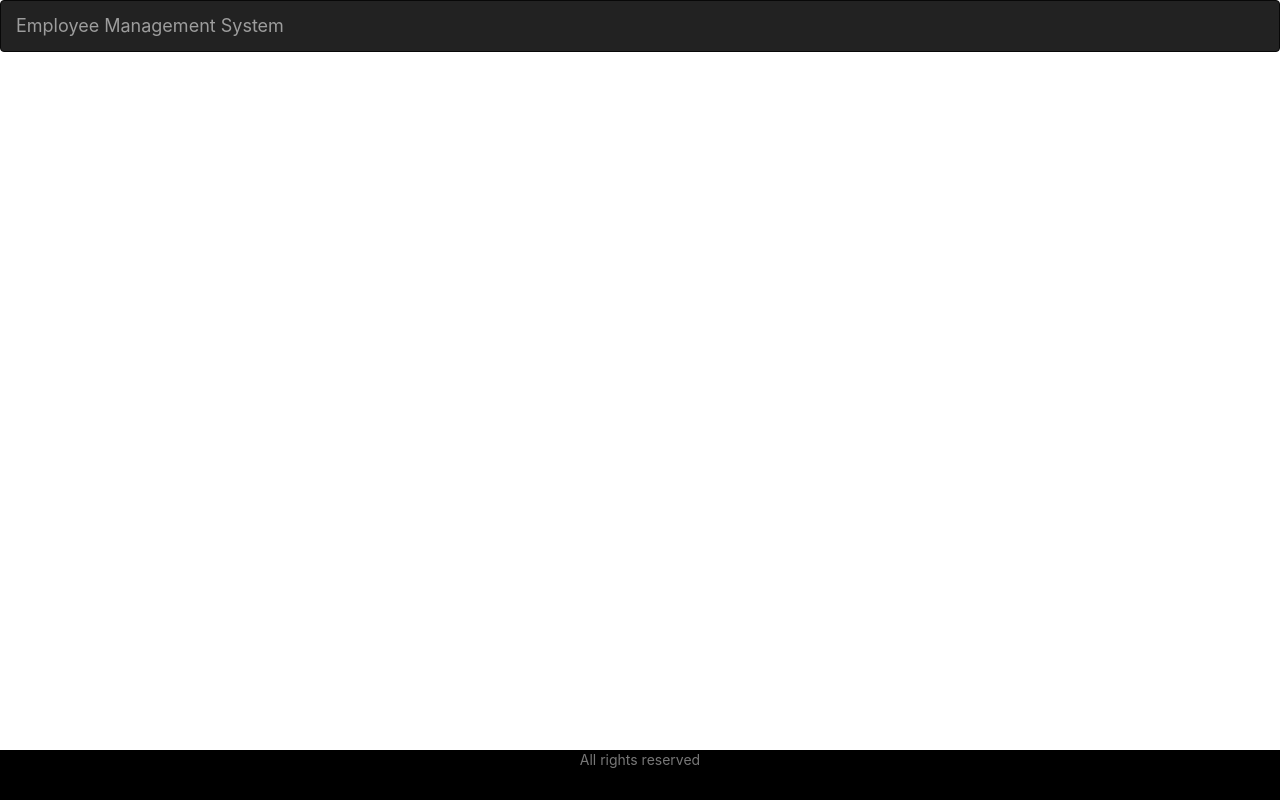
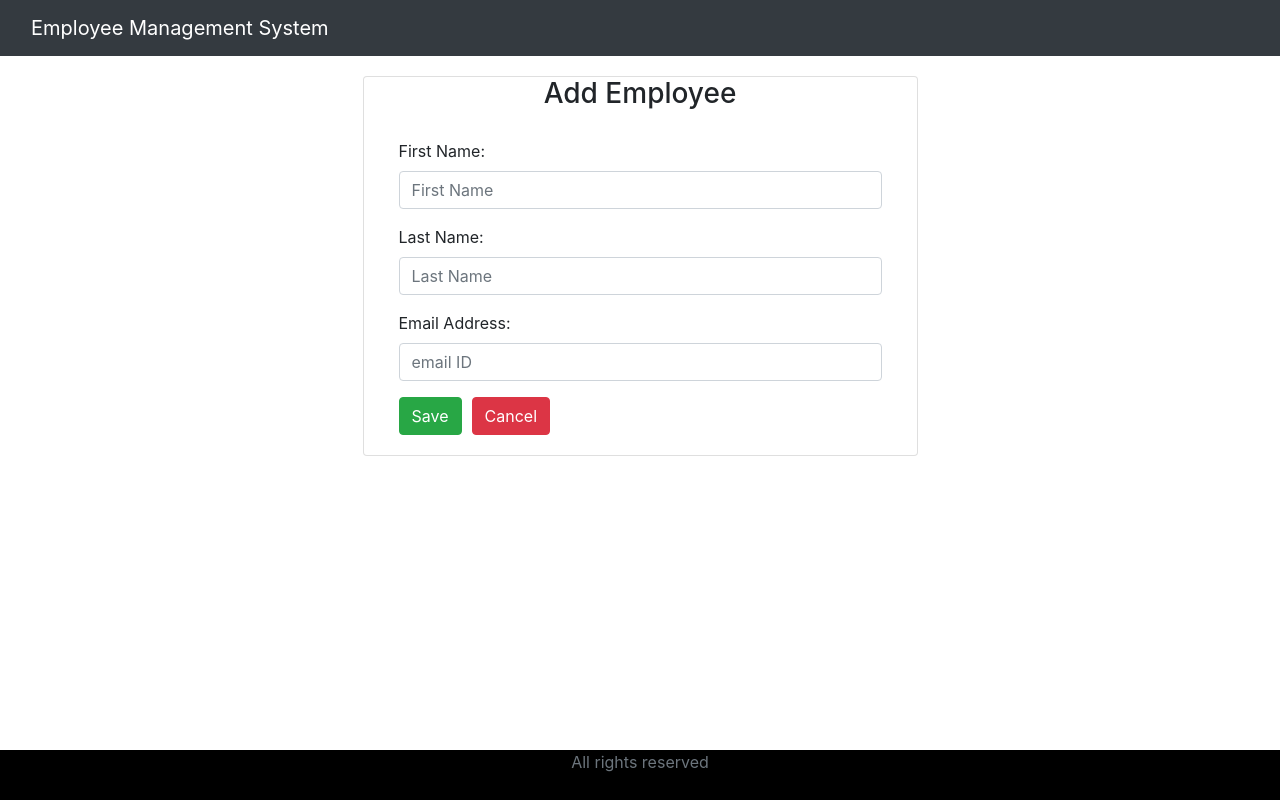
Before and after one commit to supragya27/Employee-Management-System, a React (Create React App) app in the folder frontend/employee-management-system/: page /add-employee in a window 1280 px wide. Built offline with nearby package versions, Linux system fonts and the light colour scheme.

Commit message:
create employee update

```diff
--- a/frontend/employee-management-system/public/index.html
+++ b/frontend/employee-management-system/public/index.html
@@ -24,7 +24,7 @@
       work correctly both with client-side routing and a non-root public URL.
       Learn how to configure a non-root public URL by running `npm run build`.
     -->
-    <link rel="stylesheet" href="https://maxcdn.bootstrapcdn.com/bootstrap/3.3.7/css/bootstrap.min.css" integrity="sha384-BVYiiSIFeK1dGmJRAkycuHAHRg32OmUcww7on3RYdg4Va+PmSTsz/K68vbdEjh4u" crossorigin="anonymous">
+    <link rel="stylesheet" href="https://maxcdn.bootstrapcdn.com/bootstrap/4.0.0/css/bootstrap.min.css" integrity="sha384-Gn5384xqQ1aoWXA+058RXPxPg6fy4IWvTNh0E263XmFcJlSAwiGgFAW/dAiS6JXm" crossorigin="anonymous">
     <title>React App</title>
   </head>
   <body>
--- a/frontend/employee-management-system/src/App.css
+++ b/frontend/employee-management-system/src/App.css
@@ -46,3 +46,7 @@
   text-align: center;
   color: white;
 }
+
+.navbar {
+  margin-bottom: 20px;
+}
--- a/frontend/employee-management-system/src/App.js
+++ b/frontend/employee-management-system/src/App.js
@@ -1,6 +1,7 @@
 import React from 'react'
 import {BrowserRouter as Router, Route, Switch} from 'react-router-dom'
 import ListEmployee from './components/ListEmployee'
+import CreateEmployee from './components/CreateEmployee'
 import {Container} from 'react-bootstrap'
 import Header from './components/Header'
 import Footer from './components/Footer'
@@ -16,6 +17,7 @@ function App() {
               <Switch>
                 <Route exact path="/" component={ListEmployee}></Route>
                 <Route path="/employees" component={ListEmployee}></Route>
+                <Route path="/add-employee" component={CreateEmployee}></Route>
               </Switch>
             </Container>
           <Footer/>
--- /dev/null
+++ b/frontend/employee-management-system/src/components/CreateEmployee.js
@@ -0,0 +1,71 @@
+import React, { Component } from 'react'
+export default class CreateEmployee extends Component {
+    constructor(props){
+        super(props)
+
+        this.state={
+            firstName:'',
+            lastName:'',
+            emailId:''
+        }
+        this.changeFirstNameHandler= this.changeFirstNameHandler.bind(this)
+        this.changeLastNameHandler= this.changeLastNameHandler.bind(this)
+        this.changeEmailIdHandler= this.changeEmailIdHandler.bind(this)
+        this.saveEmployee= this.saveEmployee.bind(this)
+    }
+
+    saveEmployee=(e)=>{
+        e.preventDefault();
+        let employee ={firstName: this.state.firstName, lastName: this.state.lastName, emailId:this.state.emailId}
+        console.log(employee);
+    }
+    changeFirstNameHandler=(event)=>{
+        this.setState({firstName: event.target.value})
+    }
+    changeLastNameHandler=(event)=>{
+        this.setState({lastName: event.target.value})
+    }
+    changeEmailIdHandler=(event)=>{
+        this.setState({emailId: event.target.value})
+    }
+
+    cancel(){
+        this.props.history.push('/employees')
+    }
+
+    render() {
+        return (
+            <div>
+                <div className="container">
+                    <div className="row">
+                        <div className="card col-md-6 offset-md-3 offset-md-3">
+                            <h3 className="text-center">Add Employee</h3>
+                            <div className="card-body">
+                                <form>
+                                    <div className="form-group">
+                                        <label> First Name: </label>
+                                        <input placeholder="First Name" name="firstname" className="form-control"
+                                        value={this.state.firstName} onChange={this.changeFirstNameHandler}/>
+                                    </div>
+                                    <div className="form-group">
+                                        <label> Last Name: </label>
+                                        <input placeholder="Last Name" name="lastname" className="form-control"
+                                        value={this.state.lastName} onChange={this.changeLastNameHandler}/>
+                                    </div>
+                                    <div className="form-group">
+                                        <label> Email Address: </label>
+                                        <input placeholder="email ID" name="emailId" className="form-control"
+                                        value={this.state.emailId} onChange={this.changeEmailIdHandler}/>
+                                    </div>
+
+                                    <button className="btn btn-success" onClick={this.saveEmployee}>Save</button>
+                                    <button className="btn btn-danger" onClick={this.cancel.bind(this)} style={{marginLeft:"10px"}}>Cancel</button>
+                                </form>
+                            </div>
+                        </div>
+                    </div>
+                </div>
+            </div>
+        )
+    }
+}
--- a/frontend/employee-management-system/src/components/Header.js
+++ b/frontend/employee-management-system/src/components/Header.js
@@ -1,15 +1,14 @@
 import React, { Component } from 'react'
-import {Navbar} from 'react-bootstrap'
+
 export class Header extends Component {
     render() {
         return (
             <div>
-            <nav class="navbar navbar-inverse">
+            <nav class="navbar navbar-expand-sm bg-dark navbar-dark">
                 <div class="container-fluid">
                     <div class="navbar-header">
-                    <a class="navbar-brand" href="#">Employee Management System</a>
+                        <a class="navbar-brand" href="/">Employee Management System</a>
                     </div>
-
                 </div>
             </nav>
             </div>
--- a/frontend/employee-management-system/src/components/ListEmployee.js
+++ b/frontend/employee-management-system/src/components/ListEmployee.js
@@ -8,6 +8,7 @@ export class ListEmployee extends Component {
         this.state={
             employees:[]
         }
+        this.addEmployee=this.addEmployee.bind(this)
     }
 
     componentDidMount(){
@@ -15,9 +16,16 @@ export class ListEmployee extends Component {
             this.setState({ employees: res.data })
         })
     }
+
+    addEmployee(){
+        this.props.history.push('add-employee')
+    }
+
     render() {
         return (
             <div>
+            <button type="button" class="btn btn-primary" onClick={this.addEmployee}>Add Employee</button>
+            <hr/>
             <center>
             <h2>Employee List</h2>
             </center>
```
Also changed, not shown: 2 other files (tests, documents, lock files or other folders).
